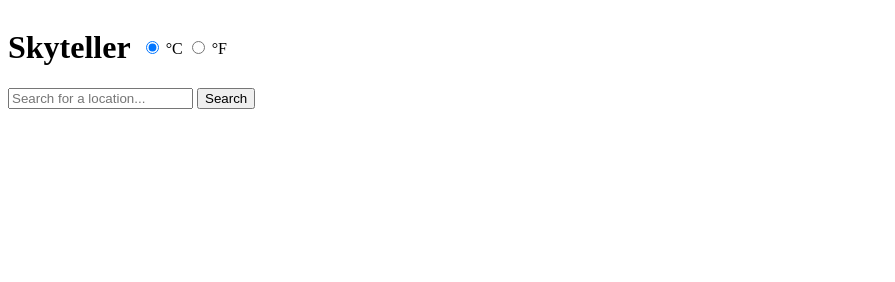
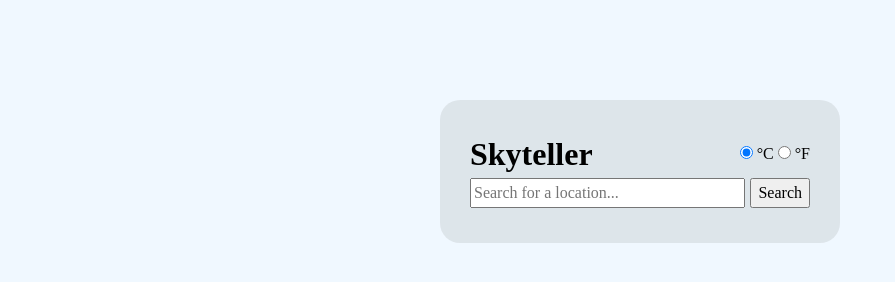
Before and after one commit to olgacoz/weather-app, a website built with webpack: page src/template.html in a window 1280 px wide. Shown: the whole page, without its empty margins (0-895 px from the left). Built offline with nearby package versions, Linux system fonts and the light colour scheme.

Commit message:
Add some styling to page

```diff
--- a/src/styles.css
+++ b/src/styles.css
@@ -1,3 +1,127 @@
+/* ===================================
+   Josh W. Comeau Modern CSS Reset
+   =================================== */
+/* 1. Use a more-intuitive box-sizing model */
+*,
+*::before,
+*::after {
+  box-sizing: border-box;
+}
+
+/* 2. Remove default margin */
+*:not(dialog) {
+  margin: 0;
+}
+
+/* 3. Enable keyword animations */
+@media (prefers-reduced-motion: no-preference) {
+  html {
+    interpolate-size: allow-keywords;
+  }
+}
+
+body {
+  /* 4. Increase line-height */
+  line-height: 1.5;
+  /* 5. Improve text rendering */
+  -webkit-font-smoothing: antialiased;
+}
+
+/* 6. Improve media defaults */
+img,
+picture,
+video,
+canvas,
+svg {
+  display: block;
+  max-width: 100%;
+}
+
+/* 7. Inherit fonts for form controls */
+input,
+button,
+textarea,
+select {
+  font: inherit;
+}
+
+/* 8. Avoid text overflows */
+p,
+h1,
+h2,
+h3,
+h4,
+h5,
+h6 {
+  overflow-wrap: break-word;
+}
+
+/* 9. Improve line wrapping */
+p {
+  text-wrap: pretty;
+}
+h1,
+h2,
+h3,
+h4,
+h5,
+h6 {
+  text-wrap: balance;
+}
+
+/*
+  10. Create a root stacking context
+*/
+#root,
+#__next {
+  isolation: isolate;
+}
+
+/* =========
+  Custom Properties
+   ========= */
+:root {
+  --site-background-color: aliceblue;
+  --app-border-radius: 20px;
+  --app-background-color: rgba(153, 154, 156, 0.21);
+}
+
+/* =========
+   Styling
+   ========= */
+
+body {
+  min-height: 100vh;
+  display: flex;
+  justify-content: center;
+  align-items: flex-start;
+  padding-top: 100px;
+  background-color: var(--site-background-color);
+}
+
+header {
+  display: flex;
+  justify-content: space-between;
+
+}
+
+#app {
+  padding: 30px;
+  border-radius: var(--app-border-radius);
+  width: 400px;
+  background-color: var(--app-background-color)
+}
+
+form {
+  display: flex;
+  gap: 5px;
+  margin-bottom: 5px;
+}
+
+#location-input {
+  flex: 1;
+}
+
 header {
   display: flex;
   align-items: center;
--- a/src/template.html
+++ b/src/template.html
@@ -6,6 +6,7 @@
     <title>Skyteller</title>
   </head>
   <body>
+    <div id="app">
       <header>
         <h1>Skyteller</h1>
         <div id="unit-toggle">
@@ -23,11 +24,11 @@
             name="location"
             placeholder="Search for a location..."
             id="location-input"
+            required
           />
-        <button>Search</button>
+          <button id="search-btn">Search</button>
         </form>
         <div id="weather-card">
-
           <h2 id="resolved-address"></h2>
           <p id="current-temp"></p>
           <p id="weather-condition"></p>
@@ -38,5 +39,6 @@
           <p id="humidity"></p>
         </div>
       </main>
+    </div>
   </body>
 </html>
```
Lines whose indentation alone changed are shown as unchanged.
